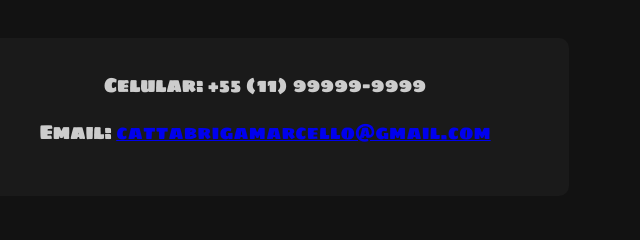
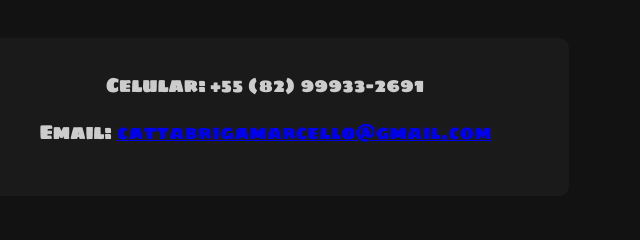
Before and after one commit to warwicksemfama/portif-lio, a plain HTML site: page contato.html in a window 1280 px wide. Shown: the part 266-506 px from the top of the page, 375-1015 px from the left. Drawn offline with Linux system fonts and the light colour scheme; a web font is replaced by a local one.

Commit message:
Add files via upload

```diff
--- a/contato.html
+++ b/contato.html
@@ -33,7 +33,7 @@
 
         <!-- Box de Contato -->
         <div class="contact-box">
-            <p class="contact-item"><strong>Celular:</strong> +55 (11) 99999-9999</p>
+            <p class="contact-item"><strong>Celular:</strong> +55 (82) 99933-2691</p>
             <p class="contact-item">
                 <strong>Email:</strong>
                 <a href="mailto:cattabrigamarcello@gmail.com" class="contact-link">cattabrigamarcello@gmail.com</a>
```
